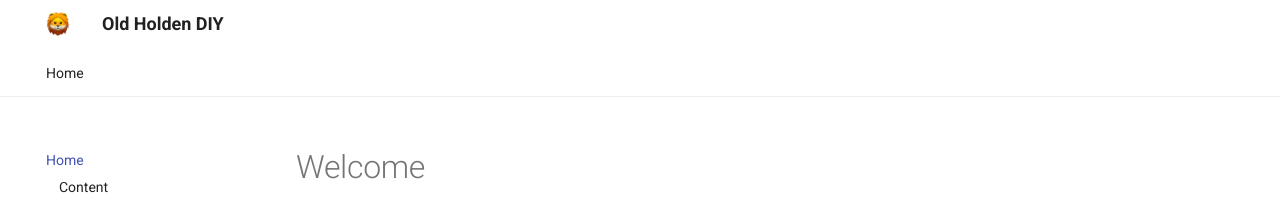
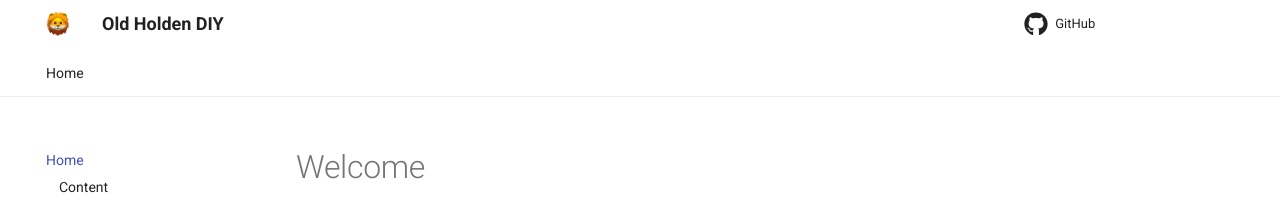
Before and after one commit to ocampco/old-holden-diy, an MkDocs documentation site: the page built from docs/index.md, in a window 1280 px wide. Shown: the top 202 px of the page. Built offline with MkDocs 1.6.1 and Material for MkDocs 9.7.7, drawn with Linux system fonts in a browser that asks for light colours; comment, search, counter and statistics services are not loaded.

Commit message:
Add github logo

```diff
--- a/mkdocs.yml
+++ b/mkdocs.yml
@@ -2,6 +2,7 @@ site_name: Old Holden DIY
 site_url: https://ocampco.github.io/old-holden-diy
 site_description: Resource for the old Holden H-series
 site_author: ocampco
+repo_url: https://github.com/ocampco/old-holden-diy
 
 theme:
   name: material
@@ -14,6 +15,8 @@ theme:
     - toc.integrate
   logo: ./assets/logo.png
   favicon: ./assets/logo.png
+  icon:
+    repo: fontawesome/brands/github
 
 extra_css:
   - ./assets/extra.css
```
